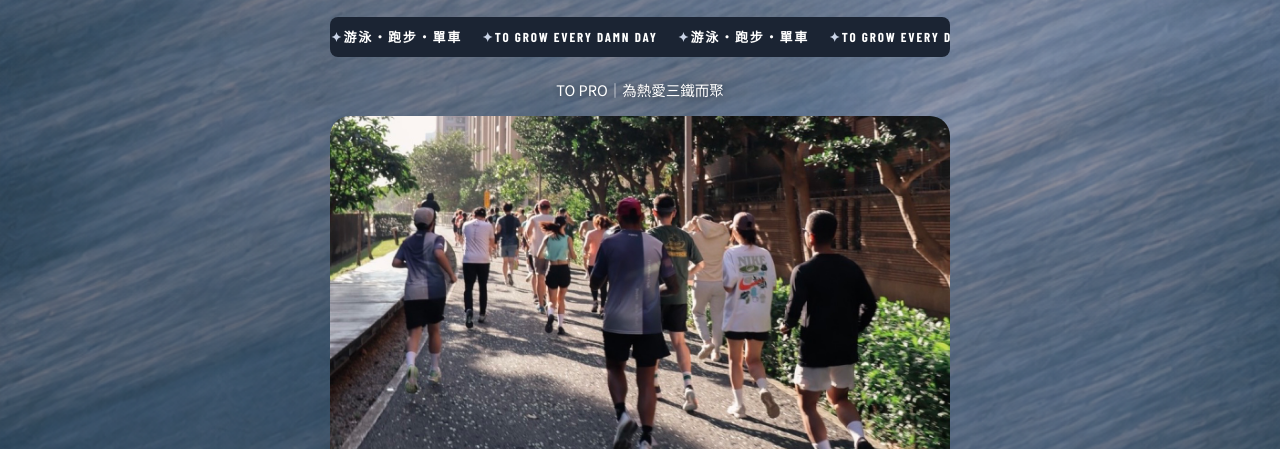
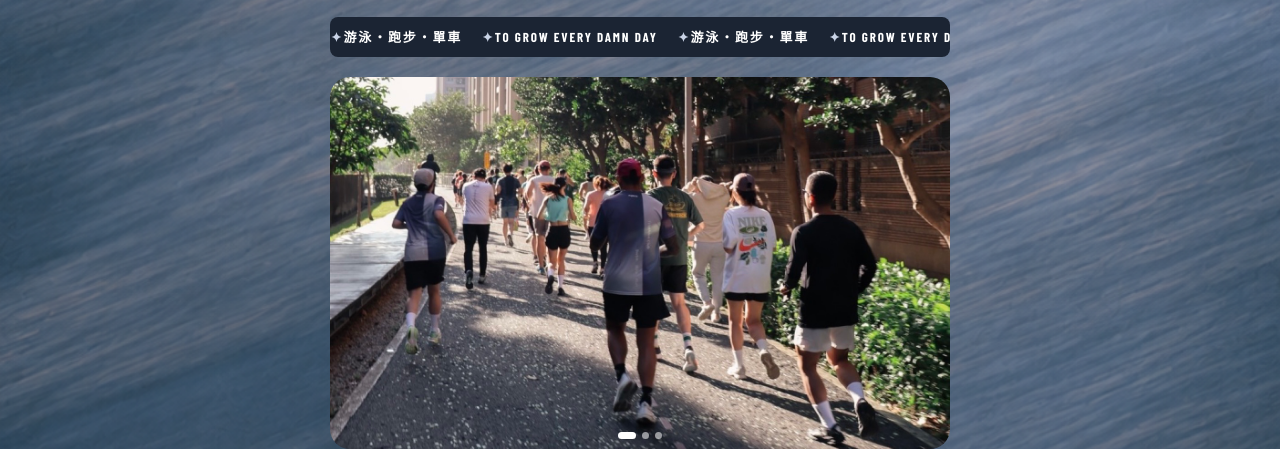
Before and after one commit to toprotriathlon/toprotriathlon.github.io, a website: page linkinbio.html in a window 1280 px wide. Shown: the part 225-674 px from the top of the page. Drawn offline with nearby package versions, Linux system fonts and the light colour scheme; no server answers; a web font is replaced by a local one.

Commit message:
modified showing page

```diff
--- a/linkinbio.html
+++ b/linkinbio.html
@@ -30,10 +30,6 @@
       <span>游泳・跑步・單車</span>
     </div>
   </div>
-
-  <p class="lib-bio">
-    TO PRO｜為熱愛三鐵而聚
-  </p>
 
   <!-- 輪播照片（比例 5:3）。要換照片：把 assets/carousel/ 裡的圖換成自己的（jpg/png/webp 都可），並修改下方 src；要增減張數就複製或刪除一個 <figure> -->
   <section class="lib-carousel" aria-label="活動照片">
```
